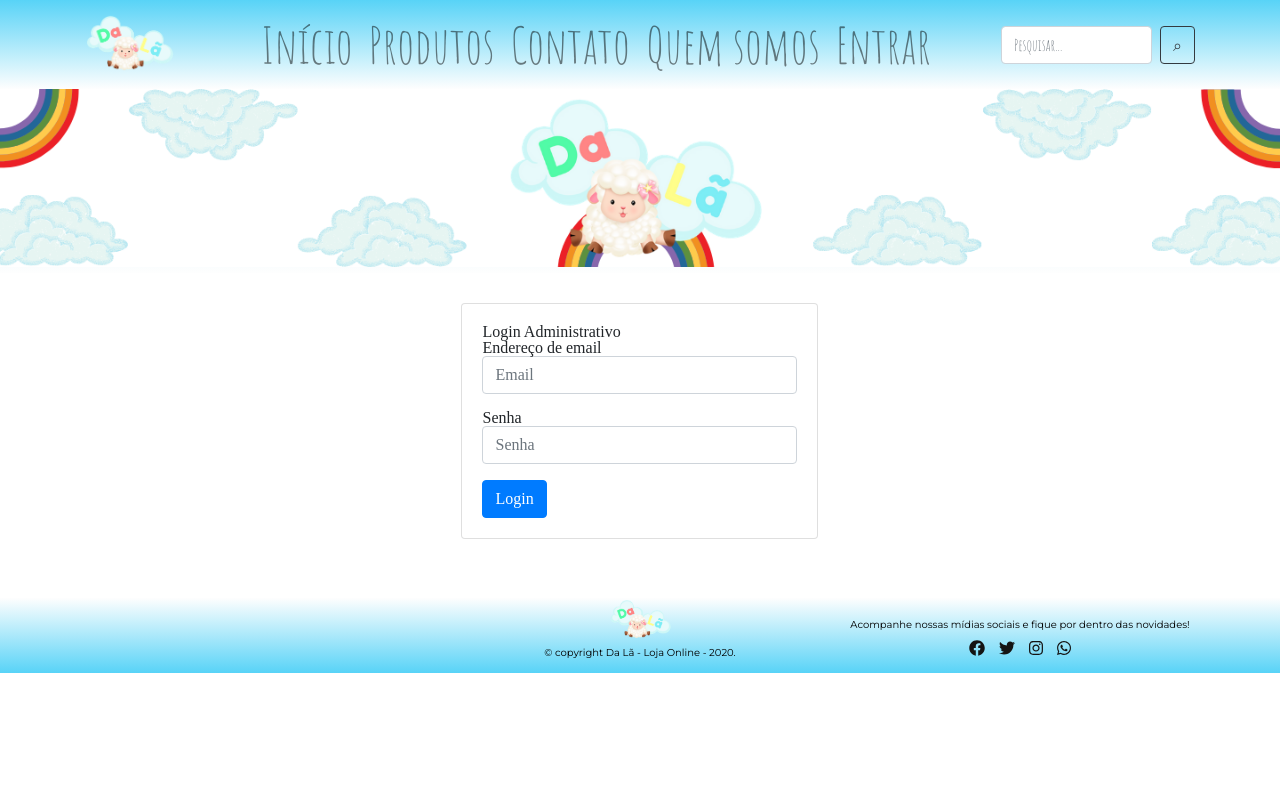
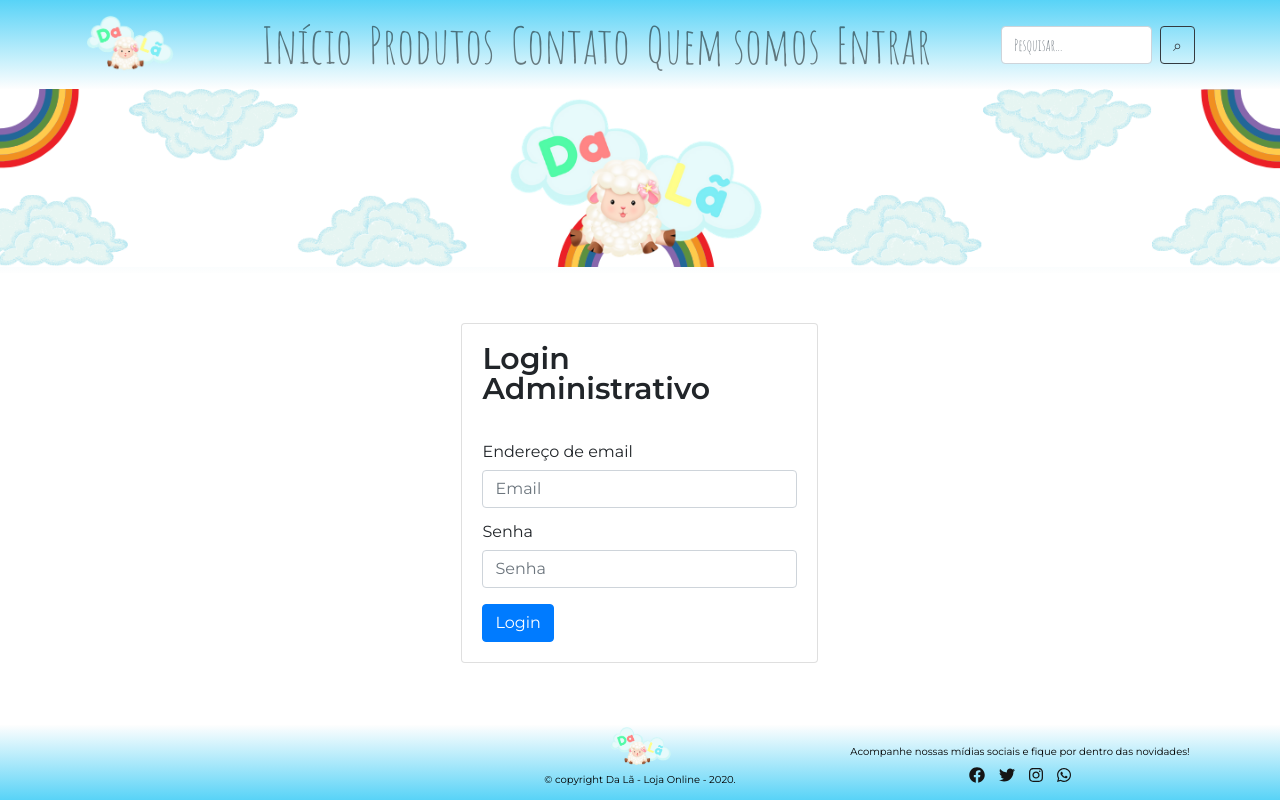
Before and after one commit to DarlanHenrique/-Equipe-2-Trainee-2020.1, a PHP site: page /login in a window 1280 px wide. Run offline with PHP 8.4, Linux system fonts and the light colour scheme; some libraries are stand-ins or nearby versions.

Commit message:
Consertei css e login

```diff
--- a/app/views/login.view.php
+++ b/app/views/login.view.php
@@ -46,7 +46,7 @@
       </div>
     </main>
 
-    <footer>
+    <footer class="login-footer">
       <?php require __DIR__ . '/includes/footer.php'; ?>
     </footer>
 
--- a/public/css/styles.css
+++ b/public/css/styles.css
@@ -1076,6 +1076,11 @@ body {
 .home-directrix h5 {
     font-size: 18px;
 }
+
+.homeadm-logout{
+    margin-top: 80px;
+    margin-left: 8px;
+}
 /* Responsive Main */
 
 @media screen and (max-width: 425px) {
@@ -1115,3 +1120,36 @@ body {
     width: 60%;
 }
 /* fim css Form-Categoria */
+
+/*LOGIN*/
+
+.login-body{
+    position: relative;
+    height: 100vh;
+}
+.login-main{
+    font-family: 'Montserrat', sans-serif;
+    margin-top: 50px;
+
+}
+.login-main h1{
+    font-weight: 600;
+    font-size: 30px;
+    margin-bottom: 40px;
+}
+.login-main form{
+    font-weight: 400;
+}
+.login-label{
+    font-size: "50px"!important;
+}
+.login-input{
+    margin-top: 10px !important;
+}
+.login-footer{
+    position: absolute;
+    bottom: 0;
+    width:100%
+}
+
+/*FIM DO LOGIN*/
```
Lines whose indentation alone changed are shown as unchanged.
